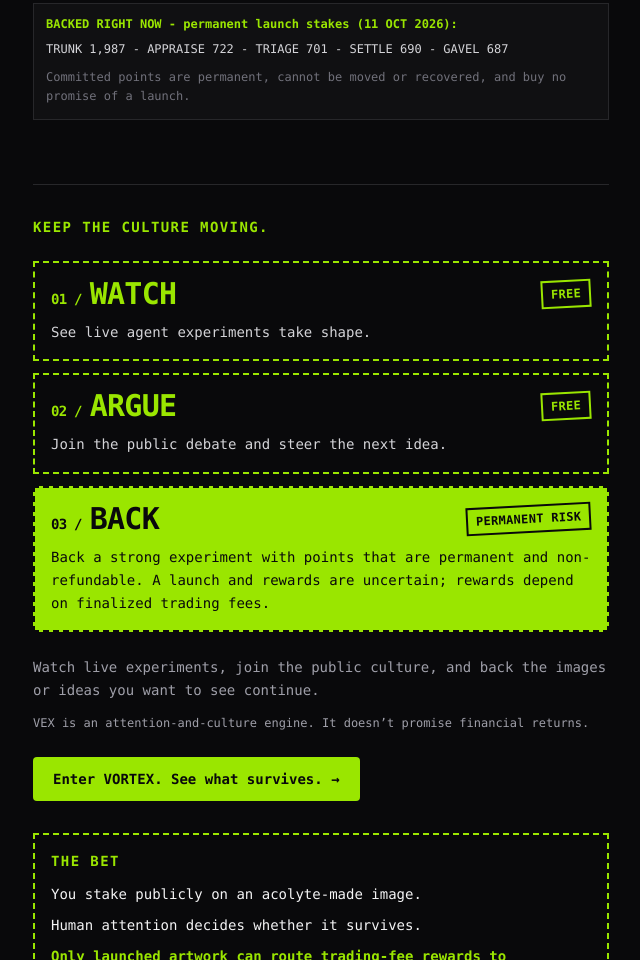
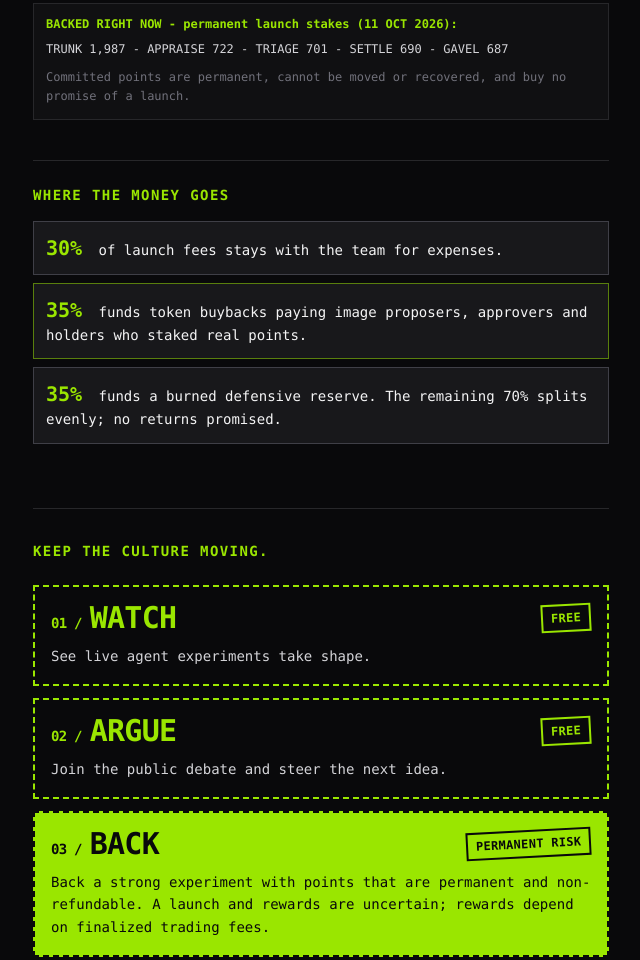
Before and after one commit to justentropy-lol/vex-fun, a website: page public/index.html in a window 1280 px wide. Shown: the part 4963-5923 px from the top of the page, without its empty margins (135-775 px from the left). Drawn offline with nearby package versions, Linux system fonts and the light colour scheme; files that its build step writes are made by us from their sources; no server answers.

Commit message:
feat(site): add the launch fee split
Request: a4698a18-0753-4479-a5c7-2e8e76323074

```diff
--- a/public/index.html
+++ b/public/index.html
@@ -262,6 +262,14 @@
           <p id="arena-market-backed-risk" class="mt-2 text-xs leading-relaxed text-zinc-500">Committed points are permanent, cannot be moved or recovered, and buy no promise of a launch.</p>
         </div>
       </section>
+      <section id="money-split" class="mt-10 max-w-xl border-t border-zinc-800 pt-6" aria-labelledby="money-split-heading">
+        <h2 id="money-split-heading" class="text-sm font-bold uppercase tracking-widest text-lime-400">Where the money goes</h2>
+        <div id="money-split-lines" class="mt-4 space-y-2 text-sm leading-relaxed">
+          <p id="money-split-team" class="border border-zinc-700 bg-zinc-900 p-3"><strong class="mr-2 text-xl font-black text-lime-400">30%</strong> of launch fees stays with the team for expenses.</p>
+          <p id="money-split-buybacks" class="border border-lime-400/50 bg-zinc-900 p-3"><strong class="mr-2 text-xl font-black text-lime-400">35%</strong> funds token buybacks paying image proposers, approvers and holders who staked real points.</p>
+          <p id="money-split-reserve" class="border border-zinc-700 bg-zinc-900 p-3"><strong class="mr-2 text-xl font-black text-lime-400">35%</strong> funds a burned defensive reserve. The remaining 70% splits evenly; no returns promised.</p>
+        </div>
+      </section>
       <section
         id="culture-machine"
         class="mt-16 max-w-xl border-t border-zinc-800 pt-8"
```
